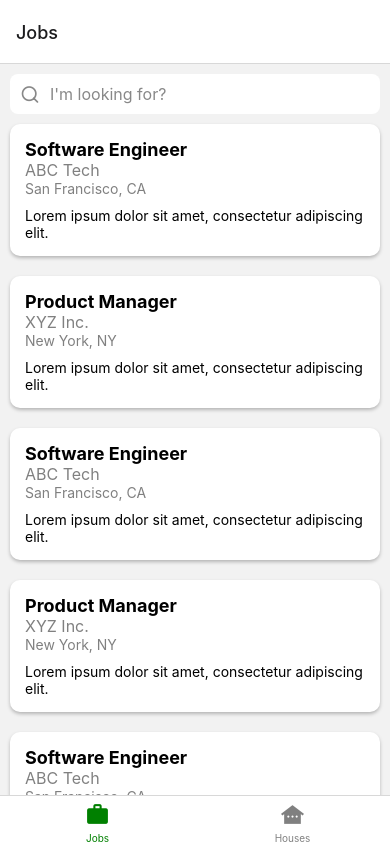
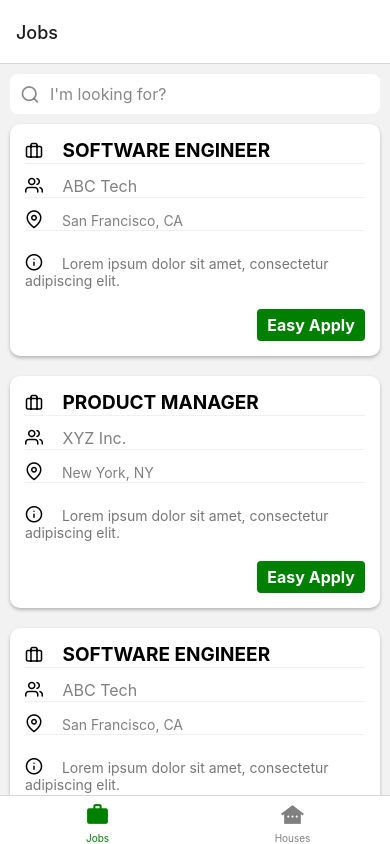
Before and after one commit to Dagmawi-22/jobs-homes, a React Native app: screen /Jobs in a window 390 px wide. Built offline with nearby package versions, Linux system fonts and the light colour scheme.

Commit message:
feat: job listing page card improved

```diff
--- a/assets/Components/Job.js
+++ b/assets/Components/Job.js
@@ -1,13 +1,40 @@
 import React from "react";
-import { View, Text, StyleSheet } from "react-native";
+import { View, Text, TouchableOpacity, StyleSheet } from "react-native";
+import { Feather } from "@expo/vector-icons";
 
 const JobCard = ({ job }) => {
   return (
     <View style={[styles.container, { marginHorizontal: 10 }]}>
-      <Text style={styles.title}>{job.title}</Text>
-      <Text style={styles.company}>{job.company}</Text>
-      <Text style={styles.location}>{job.location}</Text>
-      <Text style={styles.description}>{job.description}</Text>
+      <View style={styles.section}>
+        <Text style={styles.title}>
+          <Feather name="briefcase" style={styles.icon} />{" "}
+          <Text style={styles.titleText}>{job.title}</Text>
+        </Text>
+        <View style={styles.divider} />
+      </View>
+      <View style={styles.section}>
+        <Text style={styles.company}>
+          <Feather name="users" style={styles.icon} />{" "}
+          <Text style={styles.text}>{job.company}</Text>
+        </Text>
+        <View style={styles.divider} />
+      </View>
+      <View style={styles.section}>
+        <Text style={styles.location}>
+          <Feather name="map-pin" style={styles.icon} />{" "}
+          <Text style={styles.text}>{job.location}</Text>
+        </Text>
+        <View style={styles.divider} />
+      </View>
+      <View style={styles.section}>
+        <Text style={styles.description}>
+          <Feather name="info" style={styles.icon} />{" "}
+          <Text style={styles.text}>{job.description}</Text>
+        </Text>
+      </View>
+      <TouchableOpacity style={styles.buttonContainer}>
+        <Text style={styles.buttonText}>Easy Apply</Text>
+      </TouchableOpacity>
     </View>
   );
 };
@@ -27,21 +54,64 @@ const styles = StyleSheet.create({
     shadowRadius: 3.84,
     elevation: 5,
   },
+  section: {
+    marginBottom: 10,
+  },
+  divider: {
+    height: 1,
+    backgroundColor: "#ccc",
+    opacity: 0.3,
+    marginVertical: 1,
+  },
   title: {
-    fontSize: 18,
+    fontSize: 19,
+    textTransform: "uppercase",
     fontWeight: "bold",
+    flexDirection: "row",
+    alignItems: "center",
   },
   company: {
     fontSize: 16,
     color: "gray",
+    flexDirection: "row",
+    alignItems: "center",
   },
   location: {
     fontSize: 14,
     color: "gray",
+    flexDirection: "row",
+    alignItems: "center",
   },
   description: {
     marginTop: 10,
     fontSize: 14,
+    color: "#777",
+    flexDirection: "row",
+    alignItems: "center",
+  },
+  buttonContainer: {
+    backgroundColor: "green",
+    paddingVertical: 6,
+    paddingHorizontal: 10,
+    borderRadius: 4,
+    alignSelf: "flex-end",
+    marginTop: 10,
+  },
+  buttonText: {
+    color: "#fff",
+    fontSize: 16,
+    fontWeight: "bold",
+  },
+  icon: {
+    marginRight: 5,
+    fontSize: 18,
+    color: "black",
+  },
+  text: {
+    marginLeft: 10,
+  },
+  titleText: {
+    marginLeft: 10,
   },
 });
 
```
